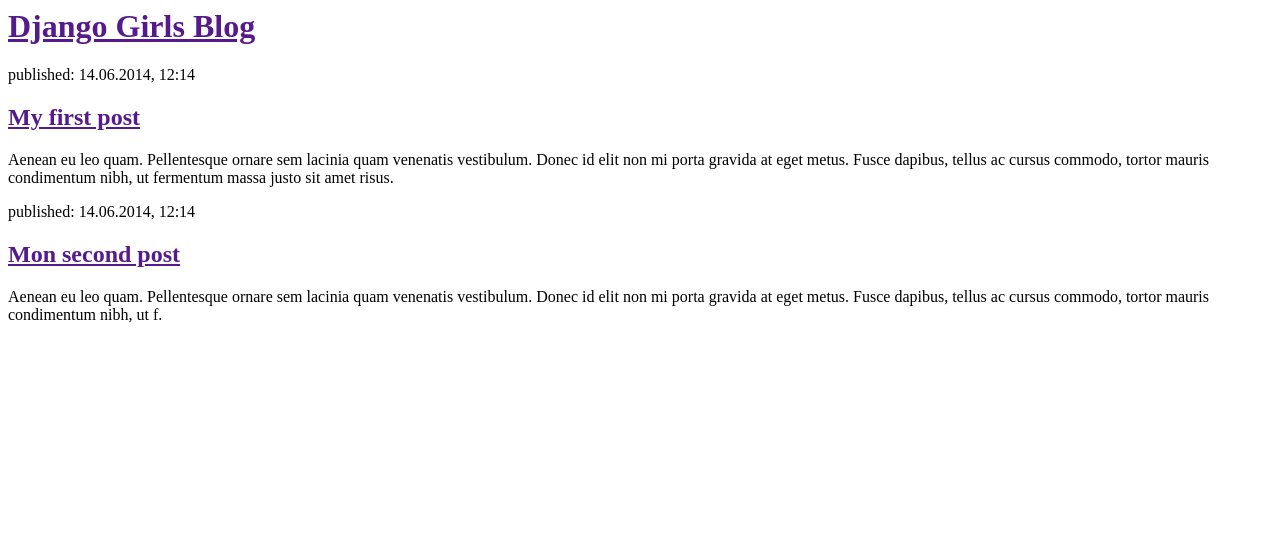
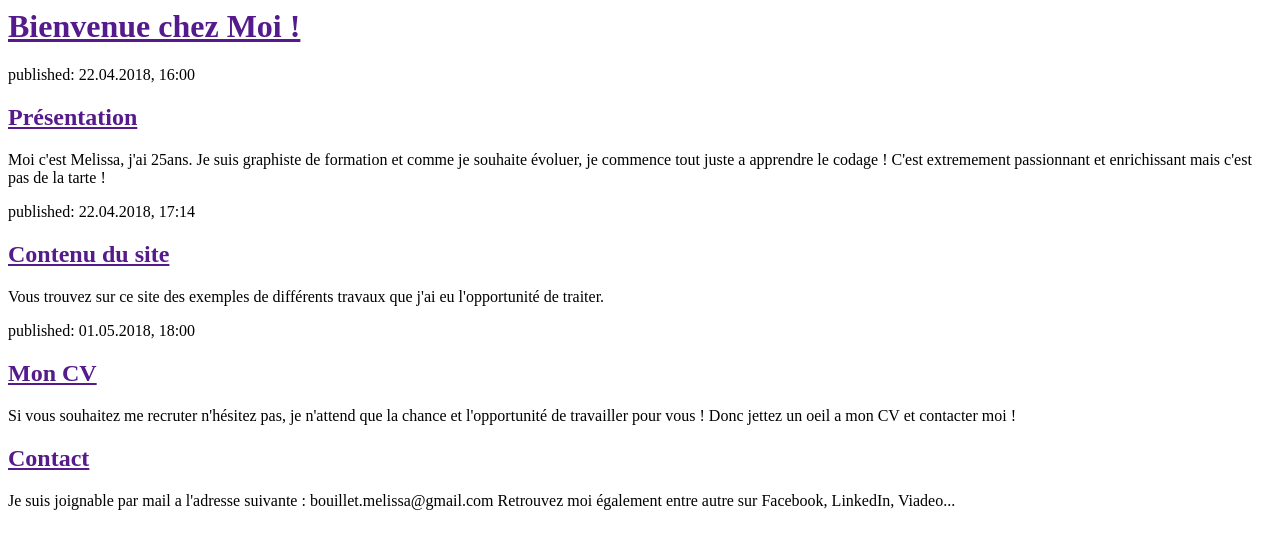
Before and after one commit to melissabouillet/my-first-blog, a Django app: page / in a window 1280 px wide. Shown: the top 549 px of the page. Run offline with Django 3.2, Linux system fonts and the light colour scheme.

Commit message:
modif du html du site

```diff
--- a/blog/templates/blog/post_list.html
+++ b/blog/templates/blog/post_list.html
@@ -1,22 +1,35 @@
 <html>
     <head>
-        <title>Django Girls blog</title>
+        <title>Melissa Graph'</title>
     </head>
     <body>
         <div>
-            <h1><a href="">Django Girls Blog</a></h1>
+            <h1><a href="">Bienvenue chez Moi ! </a></h1>
         </div>
 
         <div>
-            <p>published: 14.06.2014, 12:14</p>
-            <h2><a href="">My first post</a></h2>
-            <p>Aenean eu leo quam. Pellentesque ornare sem lacinia quam venenatis vestibulum. Donec id elit non mi porta gravida at eget metus. Fusce dapibus, tellus ac cursus commodo, tortor mauris condimentum nibh, ut fermentum massa justo sit amet risus.</p>
+            <p>published: 22.04.2018, 16:00</p>
+            <h2><a href="">Présentation</a></h2>
+            <p>Moi c'est Melissa, j'ai 25ans. Je suis graphiste de formation et comme je souhaite évoluer, je commence tout juste a apprendre le codage ! C'est extremement passionnant et enrichissant mais c'est pas de la tarte ! </p>
         </div>
 
         <div>
-            <p>published: 14.06.2014, 12:14</p>
-            <h2><a href="">Mon second post</a></h2>
-            <p>Aenean eu leo quam. Pellentesque ornare sem lacinia quam venenatis vestibulum. Donec id elit non mi porta gravida at eget metus. Fusce dapibus, tellus ac cursus commodo, tortor mauris condimentum nibh, ut f.</p>
+            <p>published: 22.04.2018, 17:14</p>
+            <h2><a href="">Contenu du site</a></h2>
+            <p>Vous trouvez sur ce site des exemples de différents travaux que j'ai eu l'opportunité de traiter.</p>
         </div>
+
+		<div>
+            <p>published: 01.05.2018, 18:00</p>
+            <h2><a href="">Mon CV</a></h2>
+            <p>Si vous souhaitez me recruter n'hésitez pas, je n'attend que la chance et l'opportunité de travailler pour vous ! Donc jettez un oeil a mon CV et contacter moi ! </p>
+        </div>
+
+        <div>
+            <h2><a href="">Contact</a></h2>
+            <p> Je suis joignable par mail a l'adresse suivante : bouillet.melissa@gmail.com
+            Retrouvez moi également entre autre sur Facebook, LinkedIn, Viadeo...</p>
+        </div>
+
     </body>
 </html>
```
